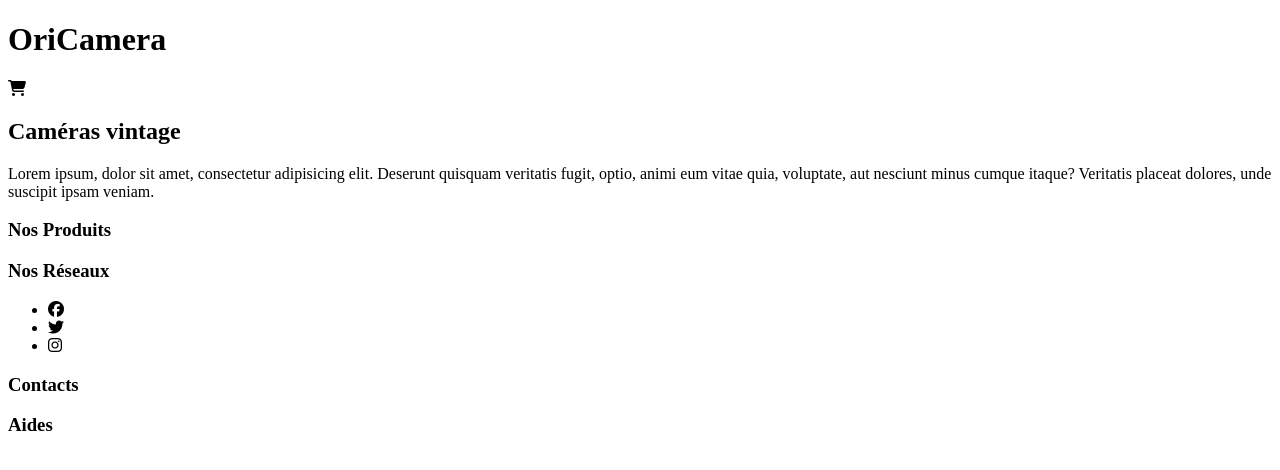
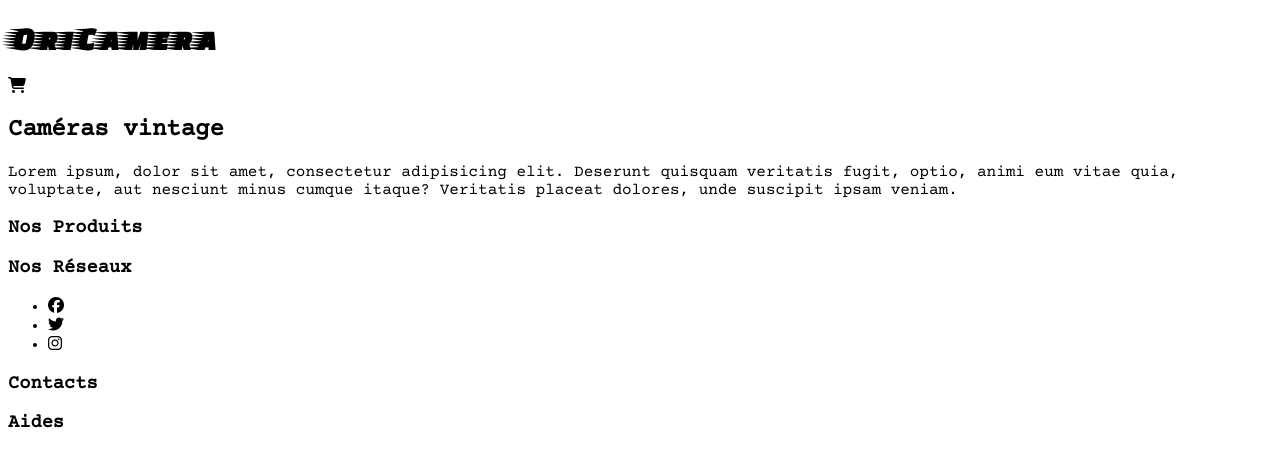
Before and after one commit to AdrGia/BoulangerAdrien_5_09082021, a plain HTML site: page Frontend/index.html in a window 1280 px wide. Drawn offline with nearby package versions, Linux system fonts and the light colour scheme.

Commit message:
font-family

```diff
--- a/Frontend/css/style.css
+++ b/Frontend/css/style.css
@@ -0,0 +1,14 @@
+body {
+
+	font-family: 'Courier Prime', monospace;
+}
+
+header {
+
+
+}
+
+h1 {
+
+	font-family: 'Faster One', cursive;
+}
--- a/Frontend/index.html
+++ b/Frontend/index.html
@@ -6,6 +6,12 @@
 	<title>OriCamera</title>
 	<link rel="stylesheet" type="text/css" href="css/style.css">
 	<script src="https://kit.fontawesome.com/590fadb902.js" crossorigin="anonymous"></script>
+	<style>
+		@import url('https://fonts.googleapis.com/css2?family=Courier+Prime&display=swap');
+	</style>
+	<style>
+		@import url('https://fonts.googleapis.com/css2?family=Faster+One&display=swap');
+	</style>
 </head>
 <body>
 	<content>
```
